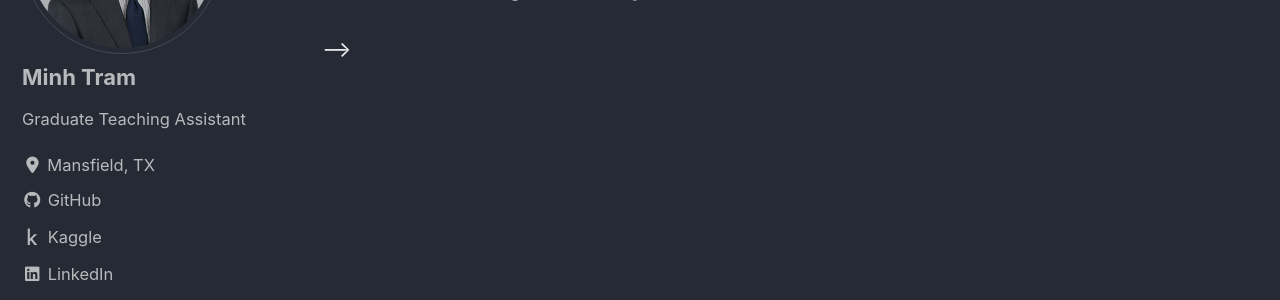
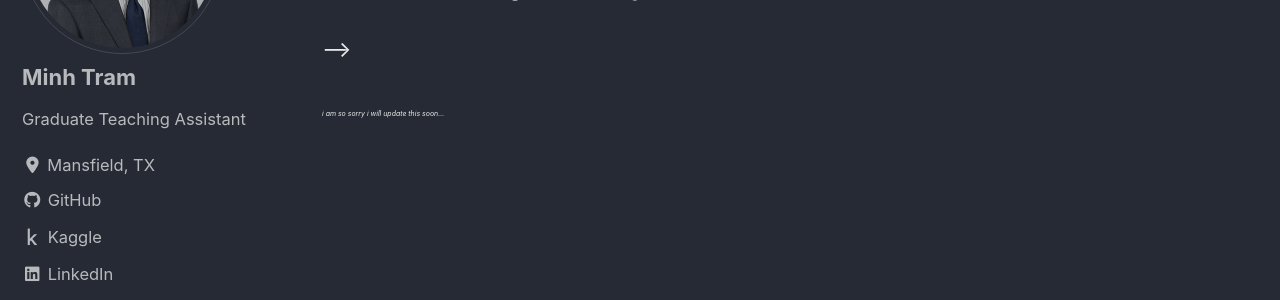
Before and after one commit to mqt0029/mqt0029.github.io, a Jekyll site: the page built from pages/credits.md, in a window 1280 px wide. Shown: the part 257-557 px from the top of the page. Built offline with Jekyll 4.4.1, drawn with Linux system fonts in a browser that asks for light colours; cached includes are drawn as plain includes; nearby versions of some CDN libraries.

```diff
--- a/pages/credits.md
+++ b/pages/credits.md
@@ -10,4 +10,4 @@
 
 <!-- {% include image.html url="/assets/images/logos/logo-ros.svg" description="My cat, Robert Downey Jr." %} -->
 
-<!-- *<sub><sup><sub><sup>i am so sorry i will update this soon...</sup></sub></sup></sub>* -->
+*<sub><sup><sub><sup>i am so sorry i will update this soon...</sup></sub></sup></sub>*
```
